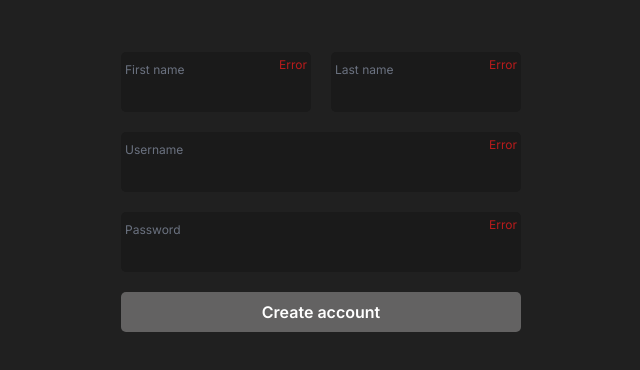
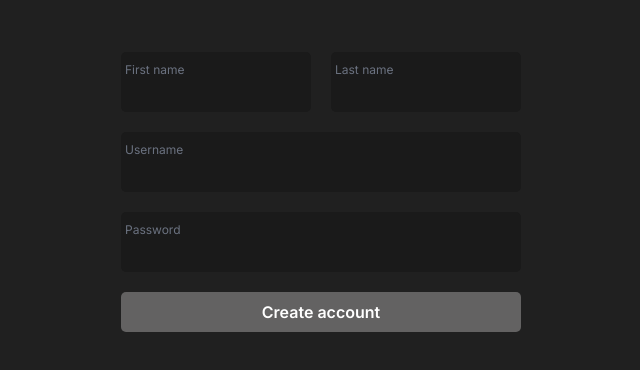
Before and after one commit to witehound/zend, a Next.js app in the folder client/: page /register in a window 1280 px wide. Shown: the part 208-578 px from the top of the page, without its empty margins (319-959 px from the left). Built offline with nearby package versions, Linux system fonts and the light colour scheme.

Commit message:
working build

```diff
--- a/client/src/app/Types/index.ts
+++ b/client/src/app/Types/index.ts
@@ -1,4 +1,3 @@
-import {  ReactNode } from "react"
 import { UseFormRegister} from "react-hook-form"
 
 export interface IInputesField {
@@ -6,7 +5,8 @@ export interface IInputesField {
     name: string,
     placeholder: string,
     required?: string | boolean,
-    maxLength: number
+    maxLength: number,
+    register : UseFormRegister<any>
 
 }
 
@@ -18,8 +18,6 @@ export interface IButton {
 
 export interface IForm {
     style: string,
-    children: ReactNode,
-    formType? : RegisterFormFeilds | LoginFormFeilds
 }
 
 export type RegisterFormFeilds = {
--- a/client/src/app/components/Form.tsx
+++ /dev/null
@@ -1,21 +0,0 @@
-"use client";
-
-import { useForm } from "react-hook-form";
-import { IForm, RegisterFormFeilds, LoginFormFeilds } from "../Types";
-
-export default function Form({ style, children, formType }: IForm) {
-  const {
-    handleSubmit,
-    formState: { errors },
-    register,
-  } = useForm<RegisterFormFeilds | LoginFormFeilds>();
-  const onSubmit = (data: RegisterFormFeilds | LoginFormFeilds) => {
-    console.log("data", data);
-    console.log("errors", errors);
-  };
-  return (
-    <form className={style} onSubmit={handleSubmit(onSubmit)}>
-      {children}
-    </form>
-  );
-}
--- a/client/src/app/components/InputField.tsx
+++ b/client/src/app/components/InputField.tsx
@@ -8,24 +8,22 @@ export default function InputField({
   placeholder,
   required,
   maxLength,
+  register,
 }: IInputesField) {
-  const {
-    register,
-    formState: { errors },
-  } = useForm();
   return (
     <div className="bg-[#1A1A1A] p-1 rounded-[5px]">
       <div className="flex justify-between">
         <div>
-          <label htmlFor={name} className=" text-gray-500 text-[12px]">
+          <label htmlFor={name} className="text-gray-500 text-[12px]">
             {placeholder}
           </label>
         </div>
-        <div className=" text-red-700 text-[12px]">Error</div>
+        <div className=" text-red-700 text-[12px]">{}</div>
       </div>
       <input
         type={type}
-        {...register("firstName", {
+        id={name}
+        {...register(name, {
           required: required,
           maxLength: {
             value: maxLength,
--- /dev/null
+++ b/client/src/app/components/LoginForm.tsx
@@ -0,0 +1,44 @@
+"use client";
+import { useForm } from "react-hook-form";
+import { Button, InputField } from ".";
+import { IForm, LoginFormFeilds } from "../Types";
+
+export default function LoginForm({ style }: IForm) {
+  const {
+    handleSubmit,
+    formState: { errors },
+    register,
+  } = useForm<LoginFormFeilds>();
+
+  const onSubmit = (data: LoginFormFeilds) => {
+    console.log("data", data);
+    console.log("errors", errors);
+  };
+  return (
+    <main className=" flex items-center justify-center w-full h-screen">
+      <form className={style} onSubmit={handleSubmit(onSubmit)}>
+        <InputField
+          type="text"
+          name="userName"
+          placeholder="Username"
+          required={true}
+          maxLength={32}
+          register={register}
+        />
+        <InputField
+          type="text"
+          name="password"
+          placeholder="Password"
+          required={true}
+          maxLength={32}
+          register={register}
+        />
+        <Button
+          type="submit"
+          style="bg-[#636262] flex items-center justify-center h-10 rounded-[5px] hover:bg-[#7B7B7B]"
+          text="Login"
+        />
+      </form>
+    </main>
+  );
+}
--- /dev/null
+++ b/client/src/app/components/RegisterForm.tsx
@@ -0,0 +1,62 @@
+"use client";
+import { Button, InputField } from ".";
+import { IForm, RegisterFormFeilds } from "../Types";
+import { useForm } from "react-hook-form";
+
+export default function RegisterForm({ style }: IForm) {
+  const {
+    handleSubmit,
+    formState: { errors },
+    register,
+  } = useForm<RegisterFormFeilds>();
+
+  const onSubmit = (data: RegisterFormFeilds) => {
+    console.log("data", data);
+    console.log("errors", errors);
+  };
+  return (
+    <main className=" flex items-center justify-center w-full h-screen">
+      <form className={style} onSubmit={handleSubmit(onSubmit)}>
+        <div className="flex flrx-row gap-5">
+          <InputField
+            type="text"
+            name="firstName"
+            placeholder="First name"
+            required={true}
+            maxLength={32}
+            register={register}
+          />
+          <InputField
+            type="text"
+            name="LastName"
+            placeholder="Last name"
+            required={true}
+            maxLength={32}
+            register={register}
+          />
+        </div>
+        <InputField
+          type="text"
+          name="userName"
+          placeholder="Username"
+          required={true}
+          maxLength={32}
+          register={register}
+        />
+        <InputField
+          type="text"
+          name="password"
+          placeholder="Password"
+          required={true}
+          maxLength={32}
+          register={register}
+        />
+        <Button
+          type="submit"
+          style="bg-[#636262] flex items-center justify-center h-10 rounded-[5px] hover:bg-[#7B7B7B]"
+          text="Create account"
+        />
+      </form>
+    </main>
+  );
+}
--- a/client/src/app/login/page.tsx
+++ b/client/src/app/login/page.tsx
@@ -1,40 +1,10 @@
 import type { Metadata } from "next";
-import { Button, InputField, Form } from "../components";
+import { LoginForm } from "../components";
 export const metadata: Metadata = {
   title: "Zend | Login",
   description: "How paymnets should be made",
 };
 
 export default function Login() {
-  return (
-    <main className=" flex items-center justify-center w-full h-screen">
-      <Form
-        style="flex flex-col gap-5  w-[400px]"
-        children={
-          <>
-            <InputField
-              type="text"
-              name="userName"
-              placeholder="Username"
-              required={true}
-              maxLength={32}
-            />
-            <InputField
-              type="text"
-              name="password"
-              placeholder="Password"
-              required={true}
-              maxLength={32}
-            />
-            <Button
-              type="submit"
-              style="bg-[#636262] flex items-center justify-center h-10 rounded-[5px] hover:bg-[#7B7B7B]"
-              text="Login"
-            />
-          </>
-        }
-      />
-      <form className=""></form>
-    </main>
-  );
+  return <LoginForm style="flex flex-col gap-5  w-[400px]" />;
 }
--- a/client/src/app/register/page.tsx
+++ b/client/src/app/register/page.tsx
@@ -1,57 +1,11 @@
 import type { Metadata } from "next";
-import { Button, InputField, Form } from "../components";
+import { RegisterForm } from "../components";
 
 export const metadata: Metadata = {
   title: "Zend | Register",
   description: "How paymnets should be made",
 };
 
-export default function Login() {
-  return (
-    <main className=" flex items-center justify-center w-full h-screen">
-      <Form
-        style="flex flex-col gap-5  w-[400px]"
-        children={
-          <>
-            <div className="flex flrx-row gap-5">
-              <InputField
-                type="text"
-                name="firstName"
-                placeholder="First name"
-                required={true}
-                maxLength={32}
-              />
-
-              <InputField
-                type="text"
-                name="LastName"
-                placeholder="Last name"
-                required={true}
-                maxLength={32}
-              />
-            </div>
-            <InputField
-              type="text"
-              name="userName"
-              placeholder="Username"
-              required={true}
-              maxLength={32}
-            />
-            <InputField
-              type="text"
-              name="password"
-              placeholder="Password"
-              required={true}
-              maxLength={32}
-            />
-            <Button
-              type="submit"
-              style="bg-[#636262] flex items-center justify-center h-10 rounded-[5px] hover:bg-[#7B7B7B]"
-              text="Create account"
-            />
-          </>
-        }
-      />
-    </main>
-  );
+export default function Register() {
+  return <RegisterForm style={"flex flex-col gap-5  w-[400px]"} />;
 }
```
Also changed, not shown: client/src/app/components/index.ts (+5 -2 lines).
